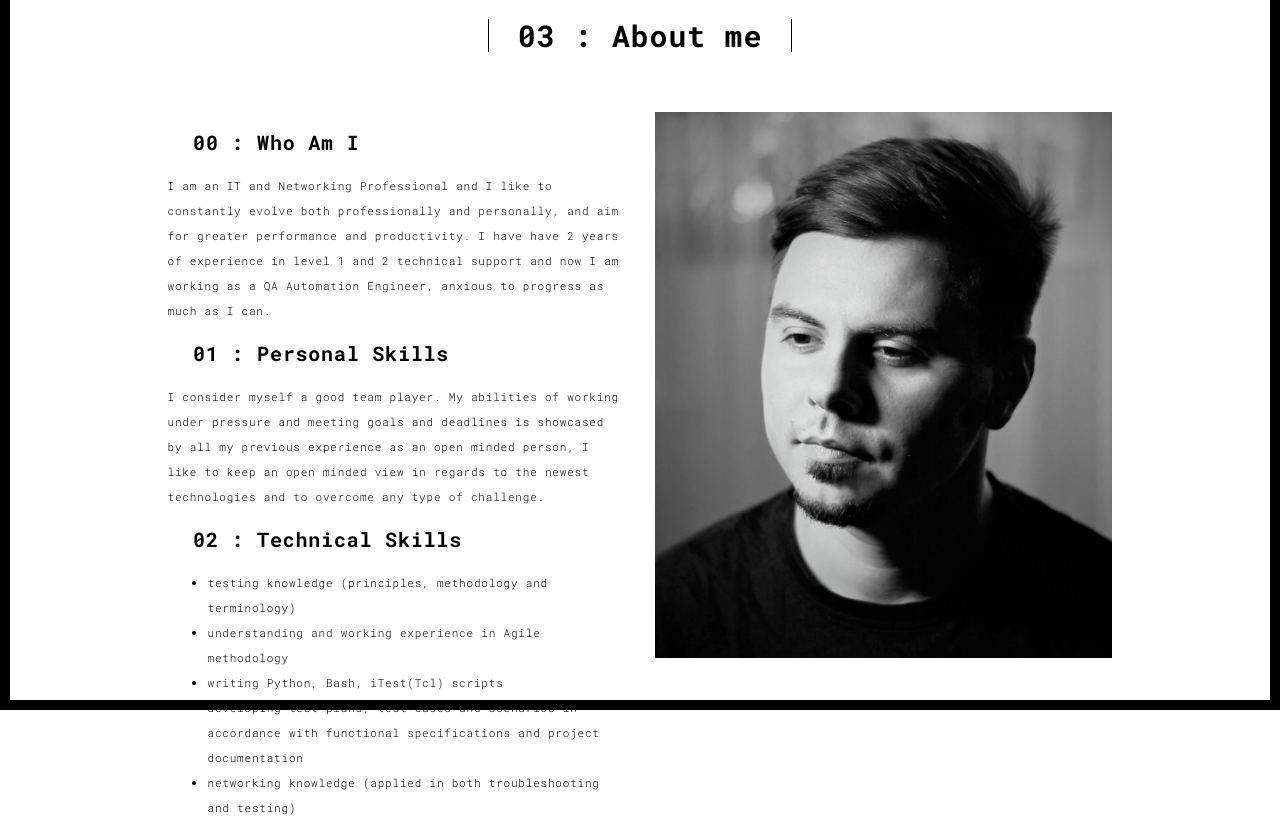
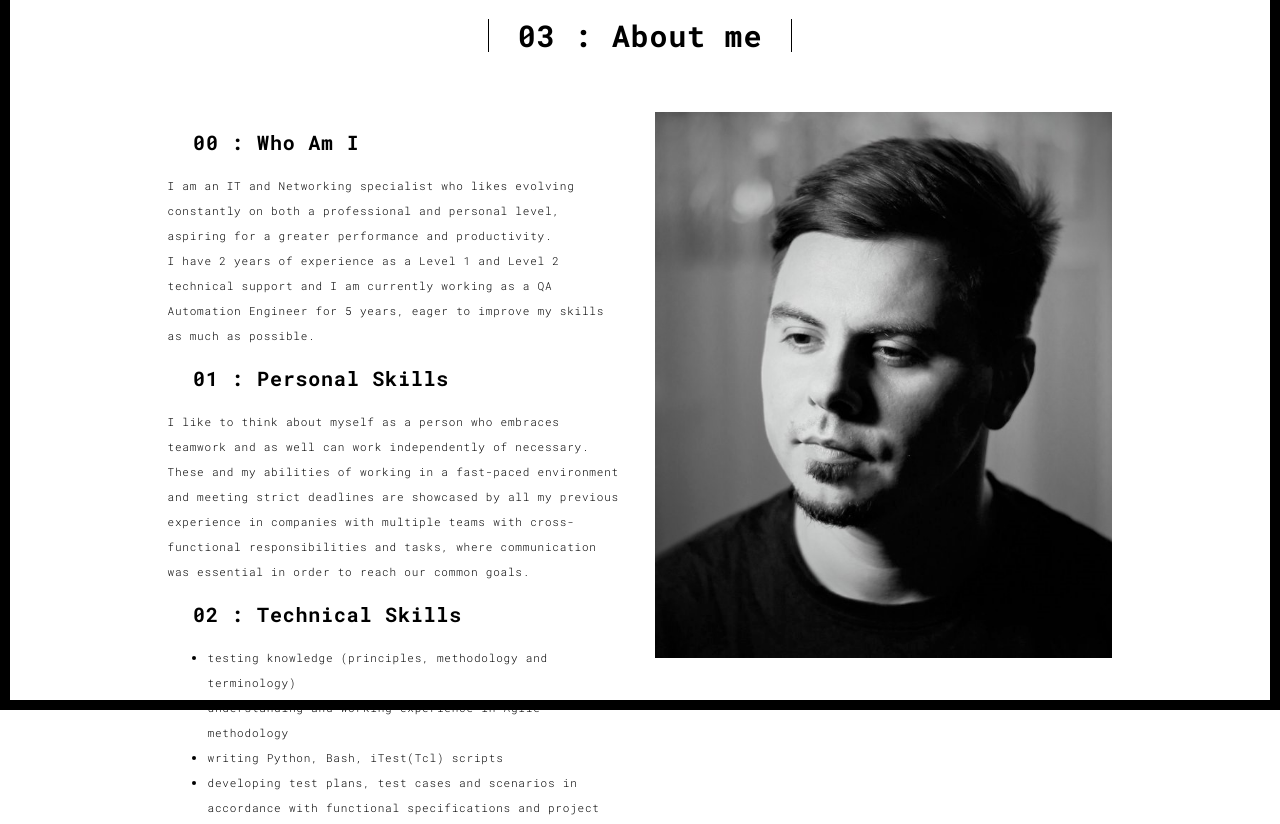
Before and after one commit to andreiDraghiceanu/portfo, a Flask app: page /about.html in a window 1280 px wide. Shown: the part 90-914 px from the top of the page. Run offline with Flask 2, Linux system fonts and the light colour scheme; parts of the project's set-up code (start-up, migrations or seed data) failed here and were passed over; some libraries are stand-ins or nearby versions.

Commit message:
Text updates.

```diff
--- a/templates/about.html
+++ b/templates/about.html
@@ -89,13 +89,14 @@
                   <div class="text-left">
                     <h1 class="h3 ws">00 : Who Am I</h1>
                   </div>
-                  <p>I am an IT and Networking Professional and I like to constantly evolve both professionally and personally, and aim for greater performance and productivity.
-                    I have have 2 years of experience in level 1 and 2 technical support and now I am working as a QA Automation Engineer, anxious to progress as much as I can.</p>
+                  <p>I am an IT and Networking specialist who likes evolving constantly on both a professional and personal level, aspiring for a greater performance and productivity.<br>
+                      I have 2 years of experience as a Level 1 and Level 2 technical support and I am currently working as a QA Automation Engineer for 5 years, eager to improve my skills as much as possible.</p>
                   <div class="text-left">
                     <h1 class="h3 ws">01 : Personal Skills</h1>
                   </div>
-                  <p>I consider myself a good team player. My abilities of working under pressure and meeting goals and deadlines is showcased by all my previous experience
-                     as an open minded person, I like to keep an open minded view in regards to the newest technologies and to overcome any type of challenge.
+                  <p>I like to think about myself as a person who embraces teamwork and as well can work independently of necessary. These and my abilities of working in a
+                      fast-paced environment and meeting strict deadlines are showcased by all my previous experience in companies with multiple teams with cross-functional
+                      responsibilities and tasks, where communication was essential in order to reach our common goals.
                   <div class="text-left">
                     <h1 class="h3 ws">02 : Technical Skills</h1>
                   </div>
```
